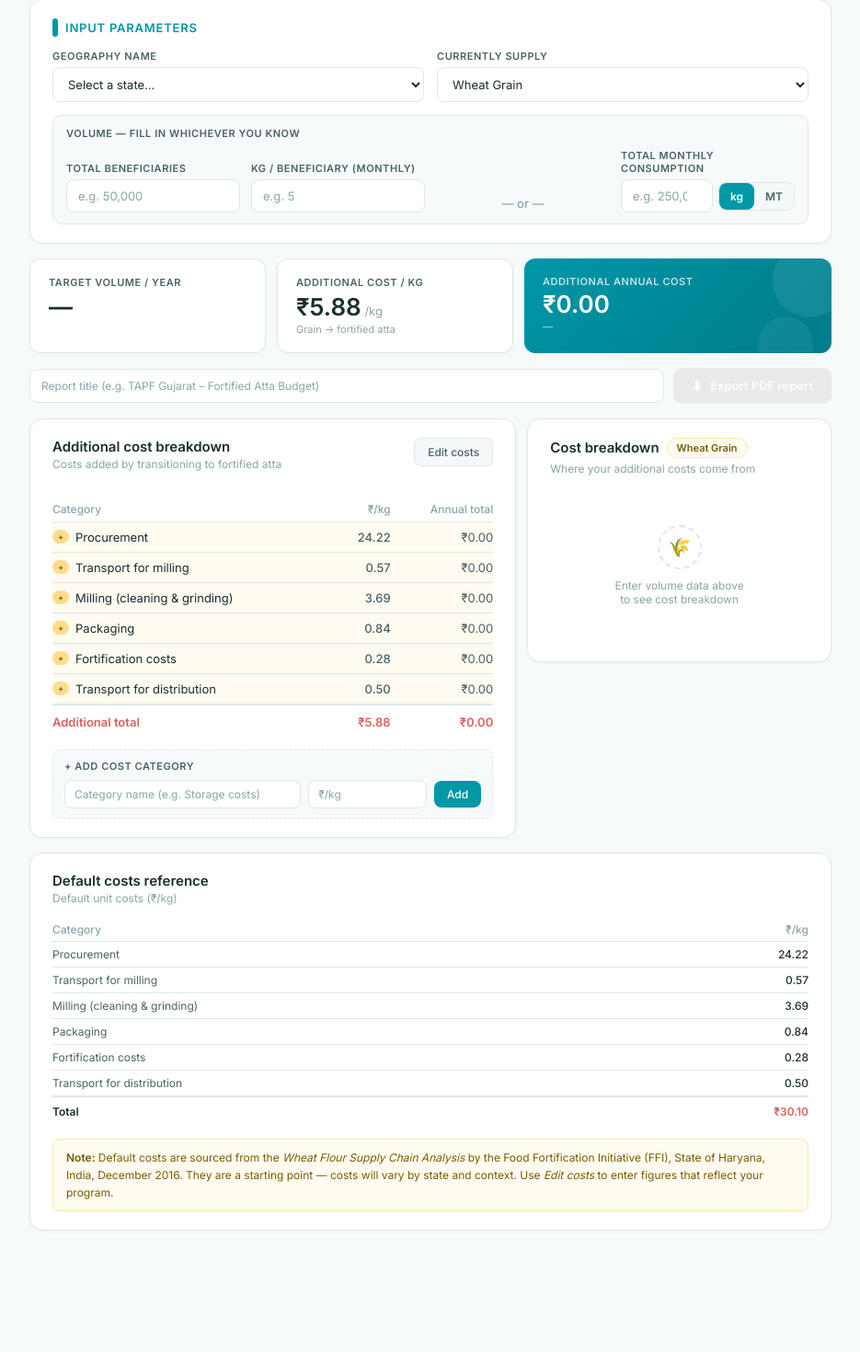
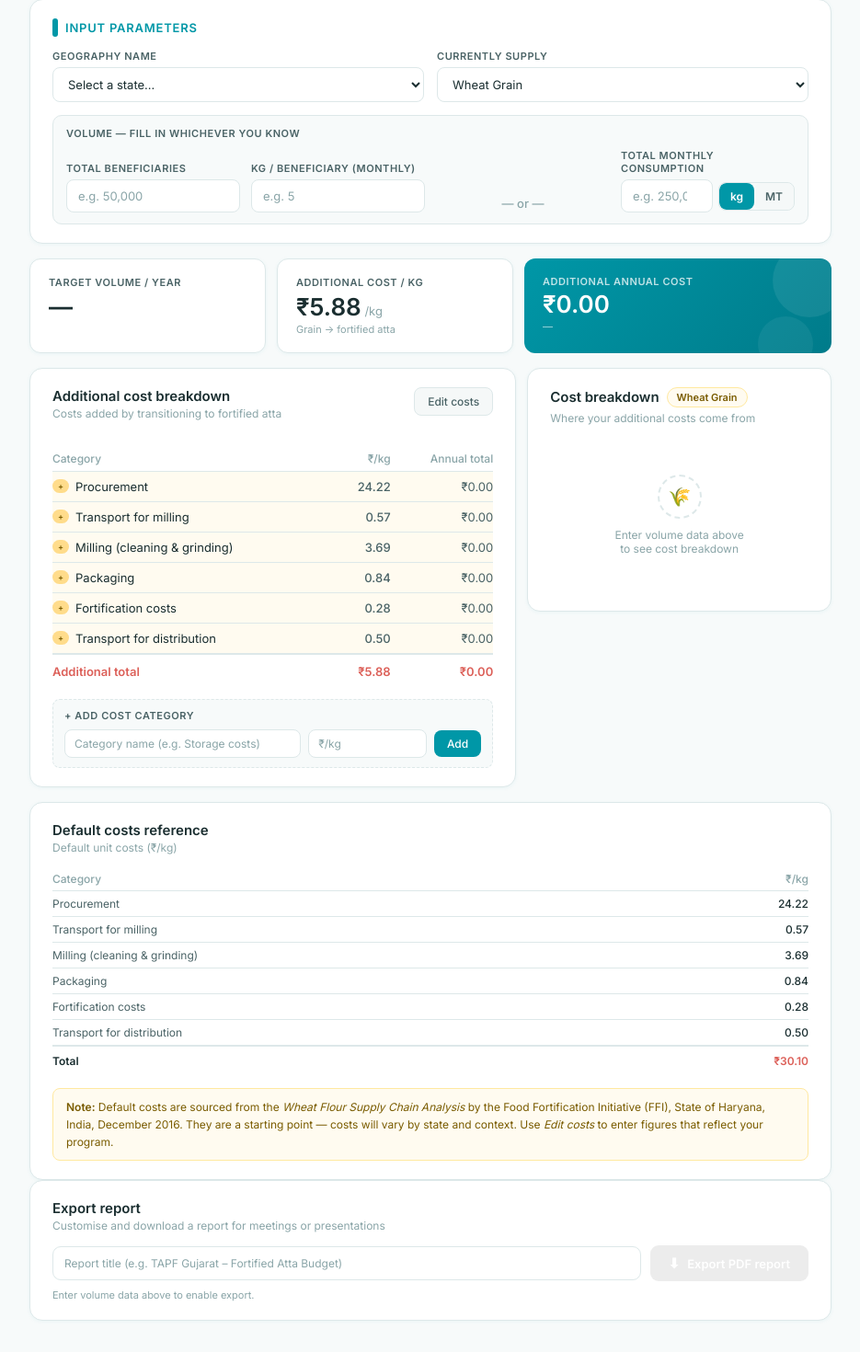
Before and after one commit to rebeccamurerwa-collab/atta-calculator, a React (Vite) app: page / in a window 1280 px wide. Shown: the part 241-1711 px from the top of the page at 92% size, without its empty margins (172-1107 px from the left). Before the commit the page ends 1627 px from the top, so only its background shows below. Built offline with nearby package versions, Linux system fonts and the light colour scheme.

Commit message:
move export section to bottom of page

```diff
--- a/src/App.jsx
+++ b/src/App.jsx
@@ -692,25 +692,6 @@ export default function App() {
               </div>
             </div>
 
-            {/* Export PDF button */}
-            <div style={{display:"flex",alignItems:"center",gap:10,marginBottom:"1rem",flexWrap:"wrap"}}>
-              <div style={{flex:"1 1 260px"}}>
-                <input
-                  type="text"
-                  placeholder="Report title (e.g. TAPF Gujarat – Fortified Atta Budget)"
-                  value={reportTitle}
-                  onChange={e=>setReportTitle(e.target.value)}
-                  style={{width:"100%",fontSize:12,padding:"10px 12px",borderRadius:9,border:`1.5px solid ${C.border}`,color:C.dark}}
-                />
-              </div>
-              <button
-                onClick={()=>generatePDF({ geoName, supplyType, targetVol, additionalUnitTotal, additionalTotal, fullTotalCost, costs, visibleCosts, extraCats, isGrain, volumeUnit, totalMonthlyKg, reportTitle })}
-                disabled={!targetVol}
-                style={{display:"flex",alignItems:"center",gap:8,padding:"10px 20px",fontSize:13,fontWeight:600,borderRadius:9,border:"none",cursor:targetVol?"pointer":"not-allowed",background:targetVol?C.red:"#e0e0e0",color:"#fff",opacity:targetVol?1:0.6,transition:"opacity 0.15s",flexShrink:0}}>
-                <span style={{fontSize:15}}>⬇</span> Export PDF report
-              </button>
-            </div>
-
             {/* Context bubble */}
             {targetVol>0&&(
               <div style={{background:C.sand,borderRadius:10,padding:"10px 16px",marginBottom:"1rem",border:`1px solid #c9c4b8`}}>
@@ -856,6 +837,29 @@ export default function App() {
                 </p>
               </div>
             </div>
+
+            {/* Export PDF */}
+            <div style={{background:"#fff",border:`1px solid ${C.border}`,borderRadius:14,padding:"1.25rem 1.5rem",boxShadow:cardShadow}}>
+              <SectionTitle sub="Customise and download a report for meetings or presentations">Export report</SectionTitle>
+              <div style={{display:"flex",alignItems:"center",gap:10,flexWrap:"wrap"}}>
+                <div style={{flex:"1 1 260px"}}>
+                  <input
+                    type="text"
+                    placeholder="Report title (e.g. TAPF Gujarat – Fortified Atta Budget)"
+                    value={reportTitle}
+                    onChange={e=>setReportTitle(e.target.value)}
+                    style={{width:"100%",fontSize:12,padding:"10px 12px",borderRadius:9,border:`1.5px solid ${C.border}`,color:C.dark}}
+                  />
+                </div>
+                <button
+                  onClick={()=>generatePDF({ geoName, supplyType, targetVol, additionalUnitTotal, additionalTotal, fullTotalCost, costs, visibleCosts, extraCats, isGrain, volumeUnit, totalMonthlyKg, reportTitle })}
+                  disabled={!targetVol}
+                  style={{display:"flex",alignItems:"center",gap:8,padding:"10px 20px",fontSize:13,fontWeight:600,borderRadius:9,border:"none",cursor:targetVol?"pointer":"not-allowed",background:targetVol?C.red:"#e0e0e0",color:"#fff",opacity:targetVol?1:0.6,transition:"opacity 0.15s",flexShrink:0}}>
+                  <span style={{fontSize:15}}>⬇</span> Export PDF report
+                </button>
+              </div>
+              {!targetVol&&<p style={{fontSize:11,color:C.light,margin:"8px 0 0"}}>Enter volume data above to enable export.</p>}
+            </div>
           </>
         )}
 
```
